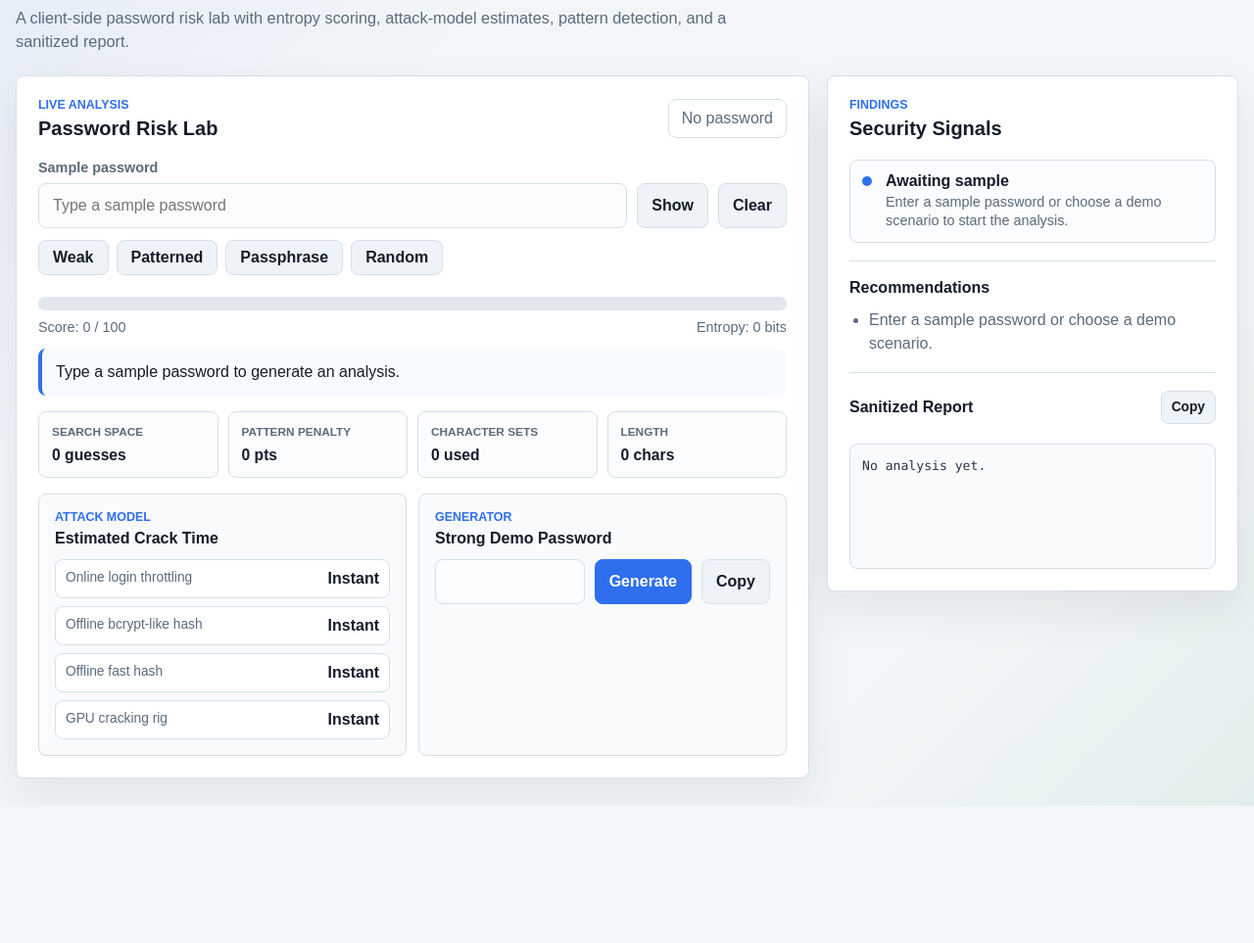
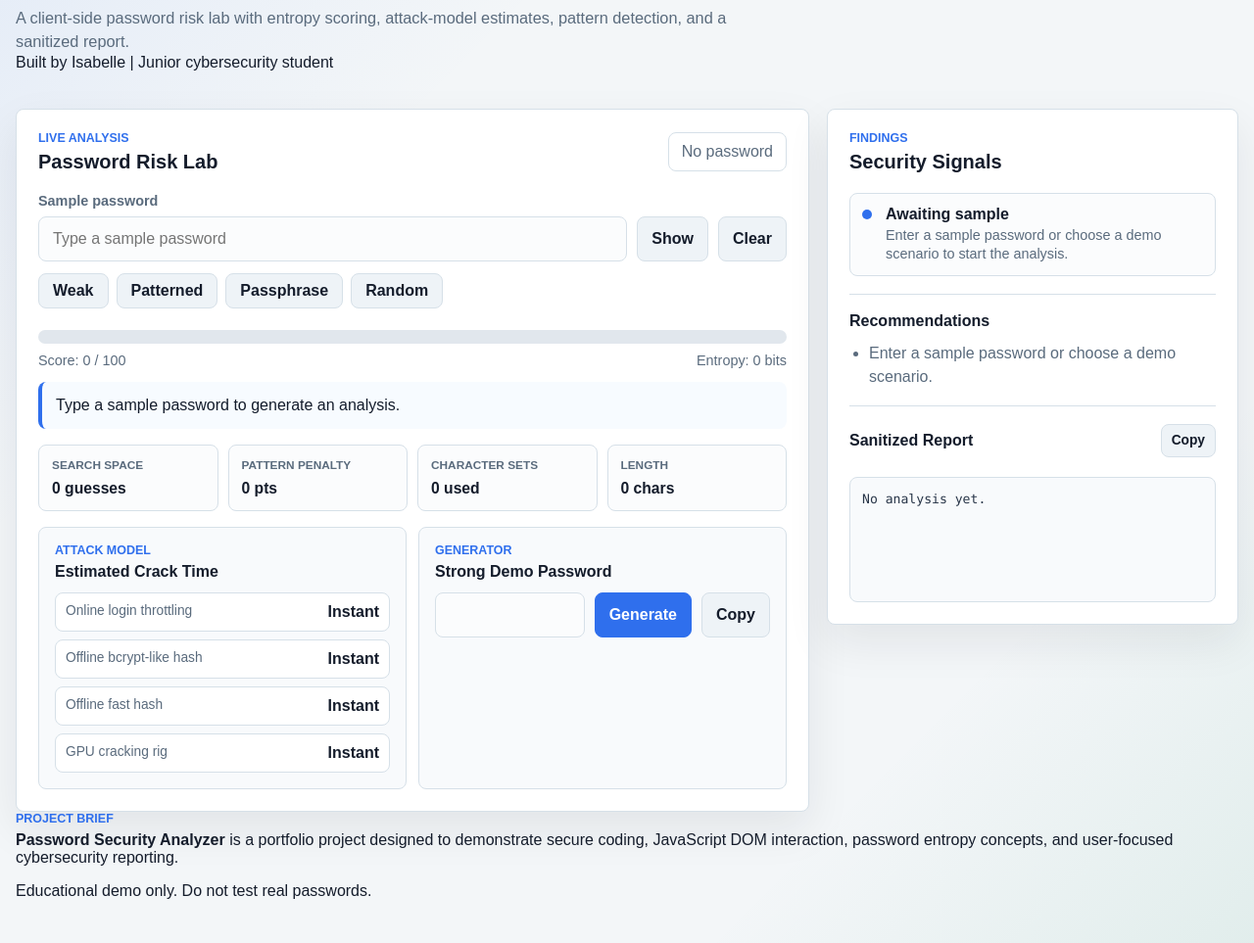
Before and after one commit to luzmysterious23-sketch/password-security-analyzer, a plain HTML site: page index.html in a window 1280 px wide. Shown: the part 106-1069 px from the top of the page at 98% size. Before the commit the page ends 929 px from the top, so only its background shows below. Drawn offline with Linux system fonts and the light colour scheme.

Commit message:
Add project byline and brief

```diff
--- a/index.html
+++ b/index.html
@@ -13,6 +13,7 @@
         <p class="eyebrow">Cybersecurity Portfolio Project</p>
         <h1>Password Security Analyzer</h1>
         <p class="subtitle">A client-side password risk lab with entropy scoring, attack-model estimates, pattern detection, and a sanitized report.</p>
+        <p class="byline">Built by Isabelle | Junior cybersecurity student</p>
       </div>
       <div class="privacy-badge">No network requests</div>
     </header>
@@ -119,6 +120,14 @@
         </div>
       </aside>
     </section>
+
+    <footer class="site-footer">
+      <div>
+        <p class="eyebrow">Project Brief</p>
+        <p><strong>Password Security Analyzer</strong> is a portfolio project designed to demonstrate secure coding, JavaScript DOM interaction, password entropy concepts, and user-focused cybersecurity reporting.</p>
+      </div>
+      <p class="footer-note">Educational demo only. Do not test real passwords.</p>
+    </footer>
   </main>
 
   <script src="app.js"></script>
```
